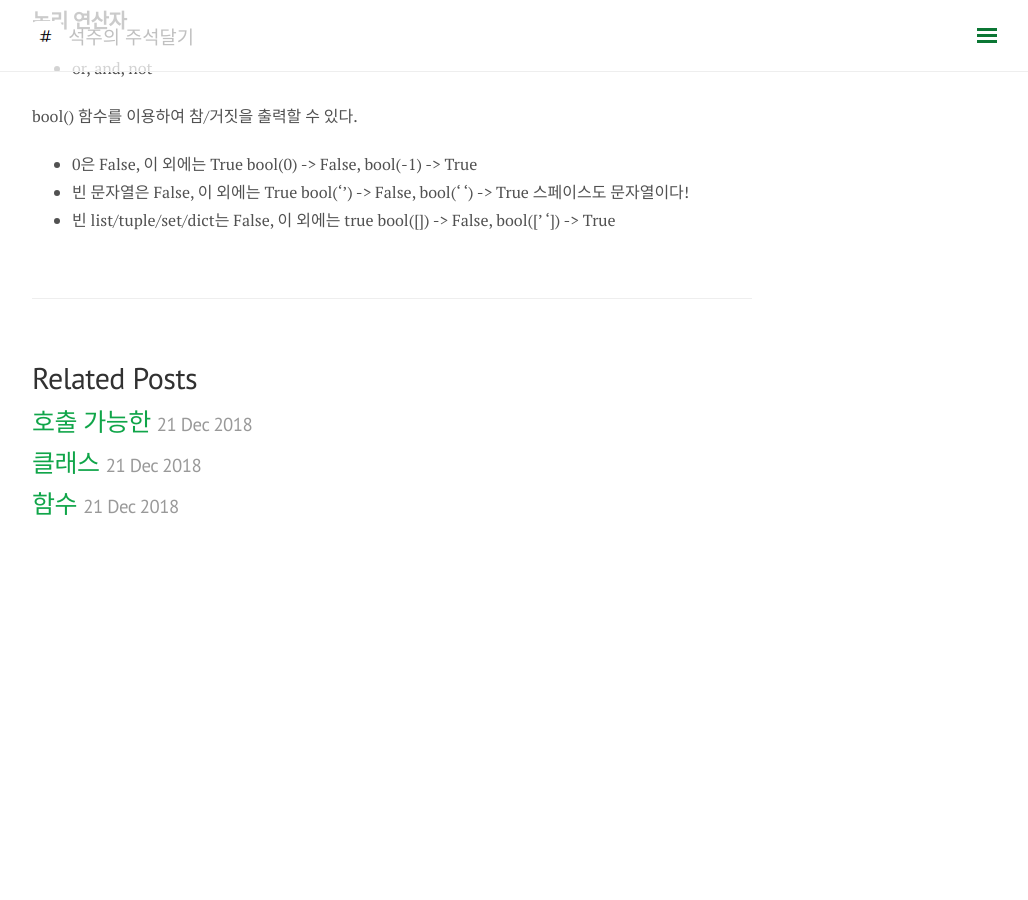
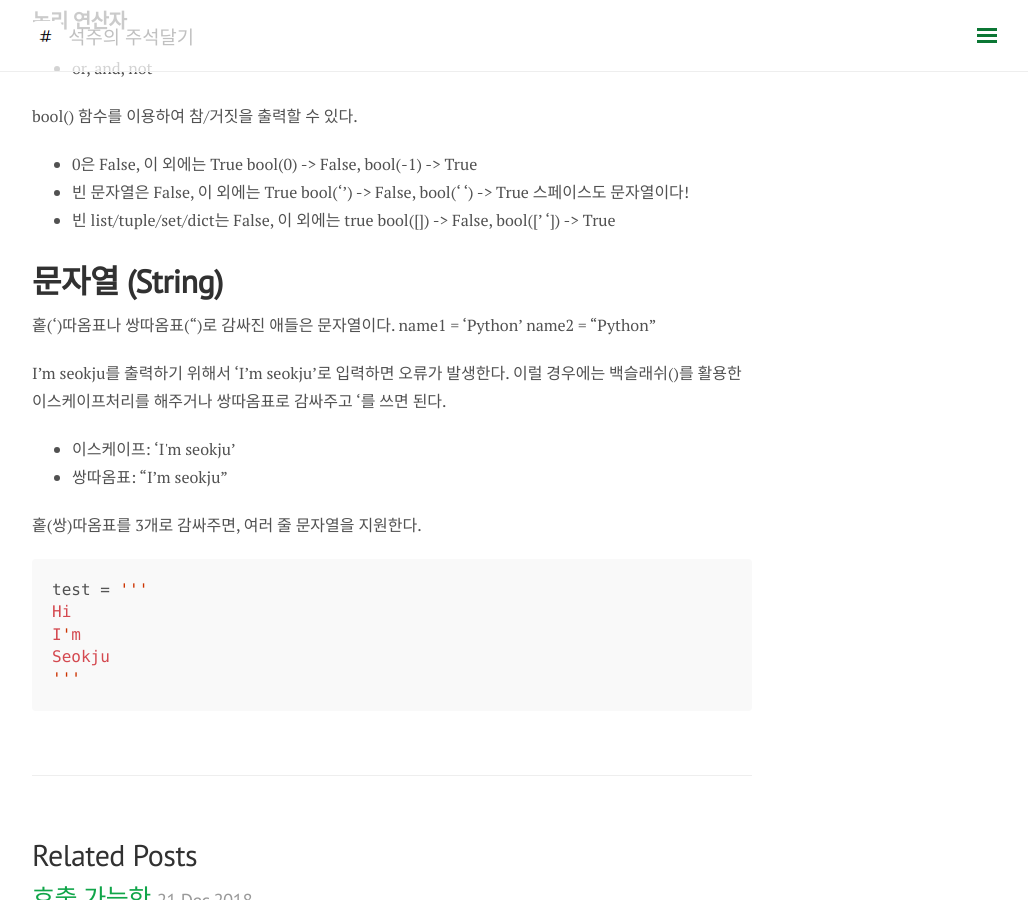
Before and after one commit to somefood/somefood.github.io, a Jekyll site: the page built from _posts/Python/2018-12-21-01datatype.md, in a window 1280 px wide and 900 px high, scrolled down 1350 px. Shown: the whole window, without its empty margins (248-1276 px from the left). Built offline with Jekyll 4.4.1, drawn with Linux system fonts in a browser that asks for light colours; nearby versions of some CDN libraries; comment, search, counter and statistics services are not loaded; before the commit the page ends 1930 px from its top, so only the background shows below that.

Commit message:
Update 2018-12-21-01datatype.md

````diff
--- a/_posts/Python/2018-12-21-01datatype.md
+++ b/_posts/Python/2018-12-21-01datatype.md
@@ -54,3 +54,25 @@ bool() 함수를 이용하여 참/거짓을 출력할 수 있다.
 - 0은 False, 이 외에는 True bool(0) -> False, bool(-1) -> True
 - 빈 문자열은 False, 이 외에는 True bool('') -> False, bool(' ') -> True 스페이스도 문자열이다!
 - 빈 list/tuple/set/dict는 False, 이 외에는 true bool([]) -> False, bool([' ']) -> True
+
+
+# 문자열 (String)
+홑(')따옴표나 쌍따옴표(")로 감싸진 애들은 문자열이다.
+name1 = 'Python'
+name2 = "Python"
+
+I'm seokju를 출력하기 위해서 'I'm seokju'로 입력하면 오류가 발생한다.
+이럴 경우에는 백슬래쉬(\)를 활용한 이스케이프처리를 해주거나
+쌍따옴표로 감싸주고 '를 쓰면 된다.
+
+- 이스케이프: 'I\'m seokju'
+- 쌍따옴표: "I'm seokju"
+
+홑(쌍)따옴표를 3개로 감싸주면, 여러 줄 문자열을 지원한다.
+```python
+test = '''
+Hi
+I'm
+Seokju
+'''
+```
````
